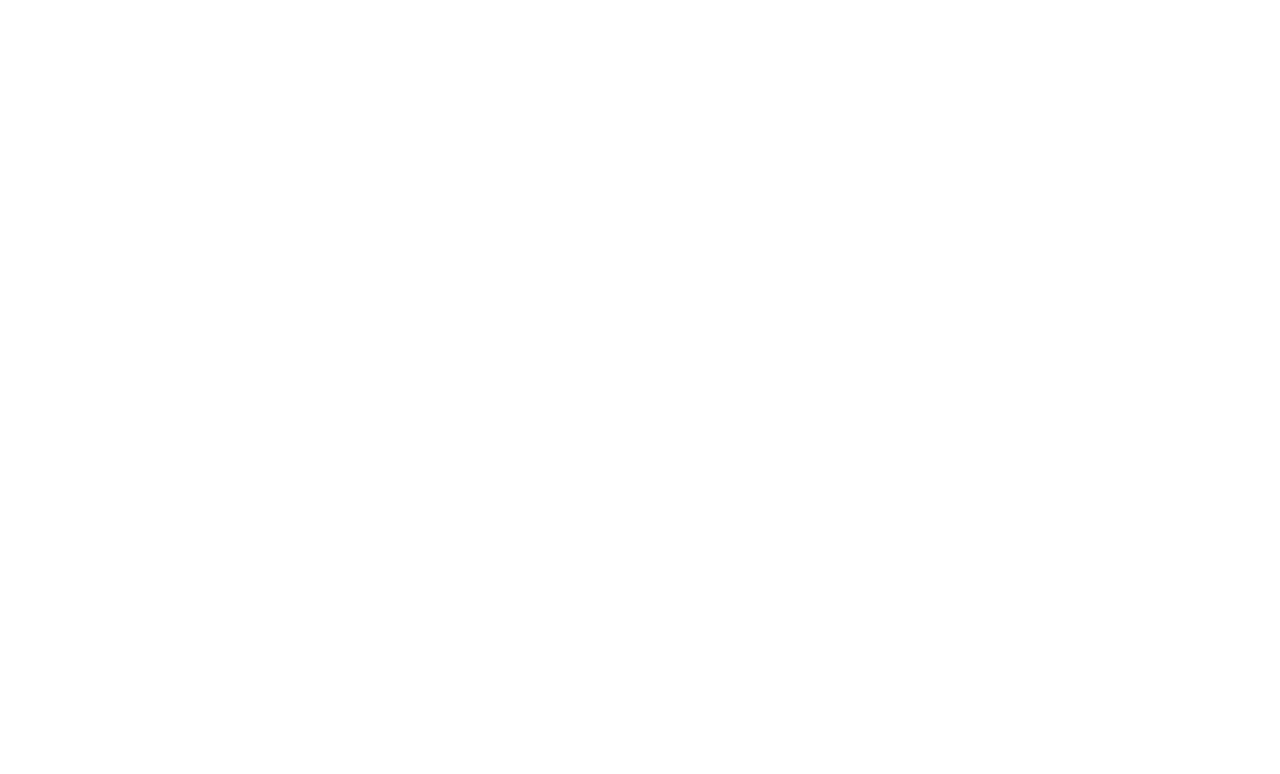
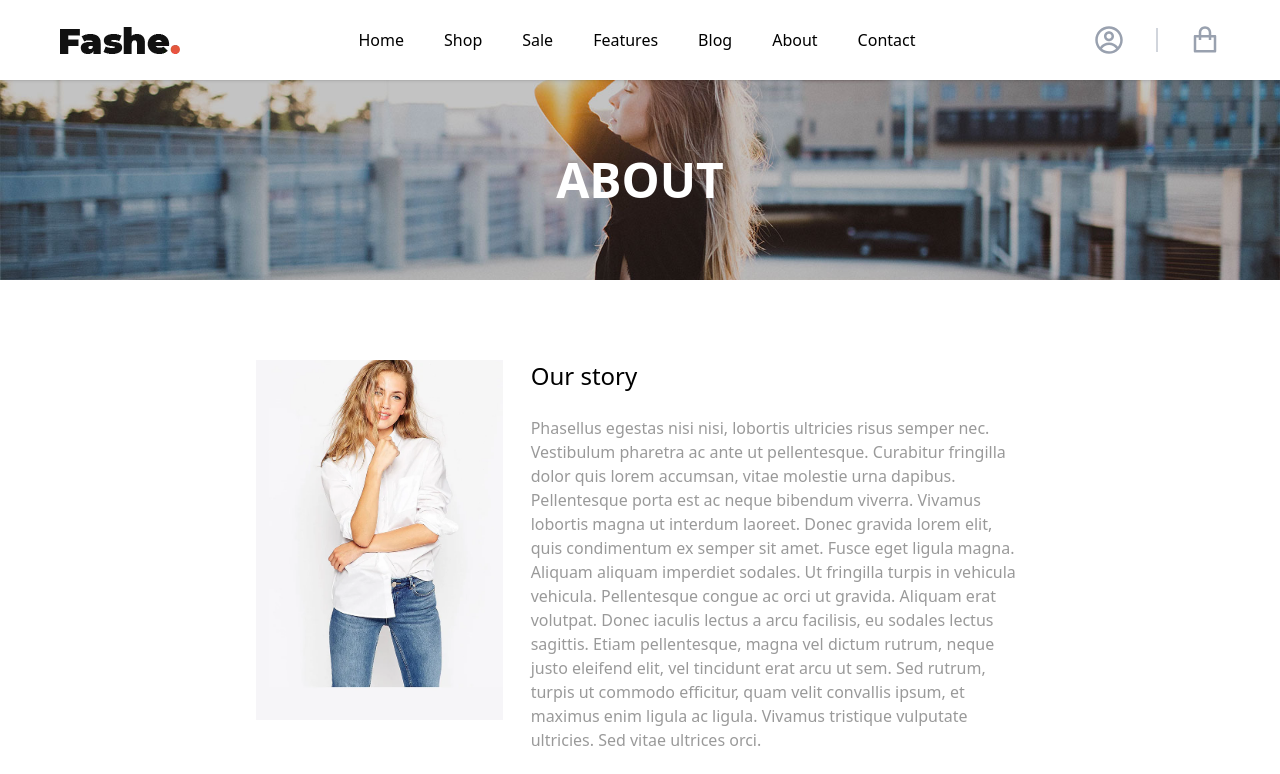
Before and after one commit to aymen-abbad-andaloussi/aymen-abbad-andaloussi-final-project-react, a React (Vite) app: page /About in a window 1280 px wide. Shown: the top 774 px of the page. Built offline with nearby package versions, Linux system fonts and the light colour scheme.

Commit message:
finish about

```diff
--- /dev/null
+++ b/src/Components/ComAbout.jsx
@@ -0,0 +1,36 @@
+import { shopy4 } from "../assets/imagesFile/Images";
+
+export default function ComAbout() {
+  return (
+    <div className="w-full flex justify-center my-20 ">
+      <div className="w-[60vw] flex gap-7 ">
+        <div className="w-[20vw] h-[45vh] bg-amber-100 ">
+          <img src={shopy4} alt="image shopy4" className="w-[100%] h-[100%] object-cover object-top " />
+        </div>
+        <div className="flex flex-col gap-6 w-[40vw] ">
+          <h1 className="text-2xl">Our story</h1>
+          <p className="text-black/40">
+            Phasellus egestas nisi nisi, lobortis ultricies risus semper nec.
+            Vestibulum pharetra ac ante ut pellentesque. Curabitur fringilla
+            dolor quis lorem accumsan, vitae molestie urna dapibus. Pellentesque
+            porta est ac neque bibendum viverra. Vivamus lobortis magna ut
+            interdum laoreet. Donec gravida lorem elit, quis condimentum ex
+            semper sit amet. Fusce eget ligula magna. Aliquam aliquam imperdiet
+            sodales. Ut fringilla turpis in vehicula vehicula. Pellentesque
+            congue ac orci ut gravida. Aliquam erat volutpat. Donec iaculis
+            lectus a arcu facilisis, eu sodales lectus sagittis. Etiam
+            pellentesque, magna vel dictum rutrum, neque justo eleifend elit,
+            vel tincidunt erat arcu ut sem. Sed rutrum, turpis ut commodo
+            efficitur, quam velit convallis ipsum, et maximus enim ligula ac
+            ligula. Vivamus tristique vulputate ultricies. Sed vitae ultrices
+            orci.
+          </p>
+          <div className="pl-5 ml-2 flex flex-col gap-3 border-l-3 border-l-black/10 ">
+            <p className="text-black/40">Creativity is just connecting things. When you ask creative people how they did something, they feel a little guilty because they didn't really do it, they just saw something. It seemed obvious to them after a while.</p>
+            <p className="text-sm text-black/70">- Steve Job's</p>
+          </div>
+        </div>
+      </div>
+    </div>
+  );
+}
--- /dev/null
+++ b/src/Components/SectionTitleAbout.jsx
@@ -0,0 +1,12 @@
+import { carousel2 } from "../assets/imagesFile/Images";
+
+export default function SectionTitleAbout() {
+  return (
+    <div className="mt-[10vh] w-full relative">
+      <img src={carousel2} alt="image banner" className="h-[25vh] w-full object-cover object-top" />
+      <h1 className="absolute text-white text-5xl top-1/2 left-1/2 transform -translate-x-1/2 -translate-y-1/2 font-bold">
+        ABOUT
+      </h1>
+    </div>
+  );
+}
--- a/src/pages/About.jsx
+++ b/src/pages/About.jsx
@@ -1,7 +1,15 @@
+import ComAbout from "../Components/ComAbout";
+import Footer from "../Components/Footer";
+import Nav from "../Components/Nav";
+import SectionTitleAbout from "../Components/SectionTitleAbout";
+
 export default function About() {
   return (
-    <div>
-
-    </div>
+    <>
+      <Nav />
+      <SectionTitleAbout />
+      <ComAbout />
+      <Footer />
+    </>
   )
 }
```
